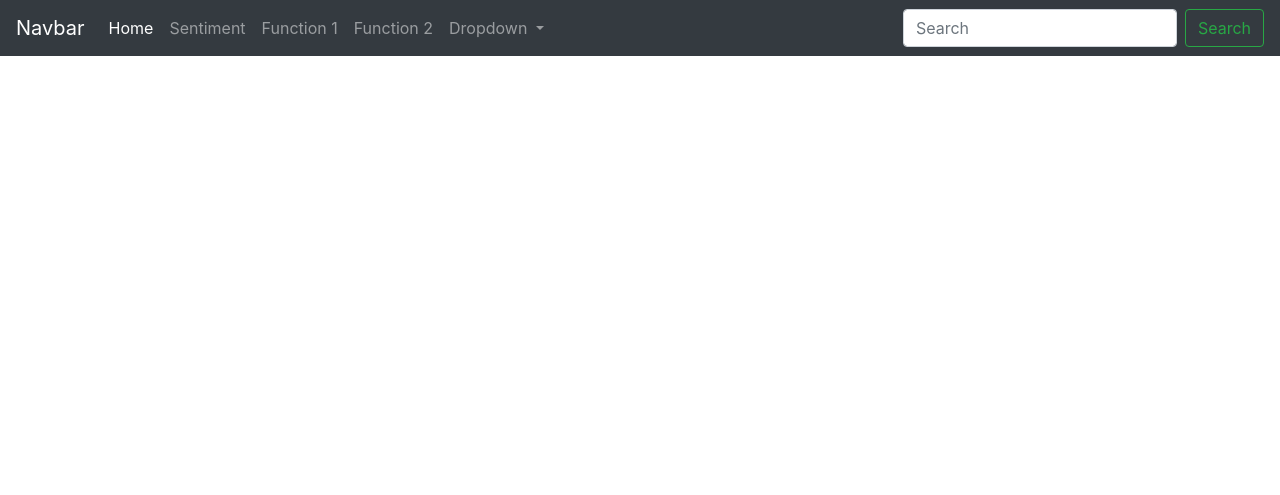
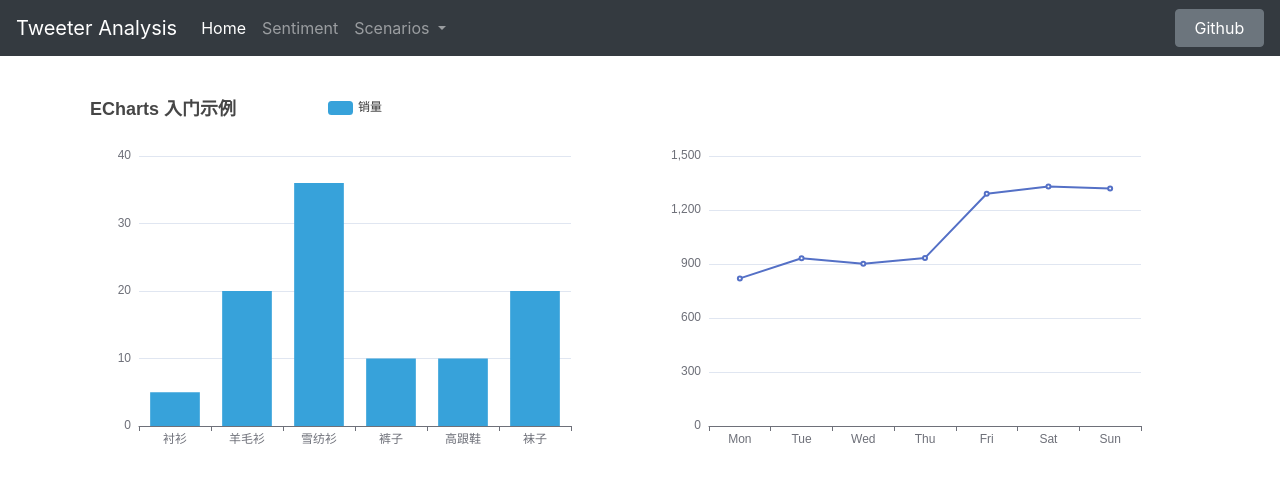
Before and after one commit to GatoY/mediaOnMap, a Django app: template mediaMap/map/templates/html/index.html in a window 1280 px wide. Shown: the top 495 px of the page. Run offline with Django 3.2, Linux system fonts and the light colour scheme; the template is opened without the code that fills it, so the values that code supplies are empty; some libraries are stand-ins or nearby versions.

Commit message:
optimize map

```diff
--- a/mediaMap/map/templates/css/custom.css
+++ b/mediaMap/map/templates/css/custom.css
@@ -11,7 +11,7 @@ h1 {
 #map {
     width: 100%;
     height: 100%;
-    margin-top: 40px;
+    /*margin-top: 20px;*/
     margin-bottom: 40px;
 }
 
--- a/mediaMap/map/templates/html/index.html
+++ b/mediaMap/map/templates/html/index.html
@@ -1,10 +1,9 @@
 <html>
 
 <head>
-    <title>Bootstrap & Google maps Tutorial by Bootstrapious.com</title>
+    <title>{% block title %}{% endblock %}</title>
     <meta charset="UTF-8">
     <meta name="viewport" content="width=device-width, initial-scale=1.0">
-    <!--<link href="https://maxcdn.bootstrapcdn.com/bootstrap/3.3.6/css/bootstrap.min.css" rel="stylesheet">-->
     <link href='https://fonts.googleapis.com/css?family=Montserrat:400,700' rel='stylesheet' type='text/css'>
     <link href='../css/custom.css' rel='stylesheet' type='text/css'>
 
@@ -15,57 +14,53 @@
 <body>
 
 <nav class="navbar navbar-expand-lg navbar-dark bg-dark">
-    <a class="navbar-brand" href="#">Navbar</a>
+    <a class="navbar-brand" href="#">Tweeter Analysis</a>
     <button class="navbar-toggler" type="button" data-toggle="collapse" data-target="#navbarSupportedContent"
             aria-controls="navbarSupportedContent" aria-expanded="false" aria-label="Toggle navigation">
         <span class="navbar-toggler-icon"></span>
     </button>
 
     <div class="collapse navbar-collapse" id="navbarSupportedContent">
-        <ul class="navbar-nav mr-auto">
+        <ul class="navbar-nav col-sm-11 mr-auto">
             <li class="nav-item active">
                 <a class="nav-link" href="#">Home <span class="sr-only">(current)</span></a>
             </li>
             <li class="nav-item">
                 <a class="nav-link" href="#">Sentiment</a>
             </li>
-            <li class="nav-item">
-                <a class="nav-link" href="#">Function 1</a>
-            </li>
-            <li class="nav-item">
-                <a class="nav-link" href="#">Function 2</a>
-            </li>
+            <!--<li class="nav-item">-->
+            <!--<a class="nav-link" href="#">Scenario 1</a>-->
+            <!--</li>-->
+            <!--<li class="nav-item">-->
+            <!--<a class="nav-link" href="#">Scenario 2</a>-->
+            <!--</li>-->
+            <!--<li class="nav-item">-->
+            <!--<a class="nav-link" href="#">Scenario 3</a>-->
+            <!--</li>-->
             <li class="nav-item dropdown">
                 <a class="nav-link dropdown-toggle" href="#" id="navbarDropdown" role="button" data-toggle="dropdown"
                    aria-haspopup="true" aria-expanded="false">
-                    Dropdown
+                    Scenarios
                 </a>
                 <div class="dropdown-menu" aria-labelledby="navbarDropdown">
-                    <a class="dropdown-item" href="#">Action</a>
-                    <a class="dropdown-item" href="#">Another action</a>
-                    <div class="dropdown-divider"></div>
-                    <a class="dropdown-item" href="#">Something else here</a>
+                    <a class="dropdown-item" href="#">Scenario1</a>
+                    <a class="dropdown-item" href="#">Scenario3</a>
+                    <!--<div class="dropdown-divider"></div>-->
+                    <a class="dropdown-item" href="#">Scenario3</a>
                 </div>
             </li>
-            <!--<li class="nav-item">-->
-            <!--<a class="nav-link disabled" href="#">Disabled</a>-->
-            <!--</li>-->
         </ul>
-        <form class="form-inline my-2 my-lg-0">
-            <input class="form-control mr-sm-2" type="search" placeholder="Search" aria-label="Search">
-            <button class="btn btn-outline-success my-2 my-sm-0" type="submit">Search</button>
-        </form>
+        <!--<form class="form-inline my-2 my-lg-0">-->
+        <!--<input class="form-control mr-sm-2" type="search" placeholder="Search" aria-label="Search">-->
+        <!--<button class="btn btn-outline-success my-2 my-sm-0" type="submit">Search</button>-->
+        <!--</form>-->
+        <button class="btn btn-secondary col-sm-1" id="solve" type="button">Github</button>
     </div>
 </nav>
 
 <div class="container">
 
     <div class="row">
-
-        <div class="col-lg-8 col-lg-offset-2">
-
-        </div>
-        <!-- /.8 -->
 
     </div>
     <!-- /.row-->
@@ -75,12 +70,41 @@
 
     </div>
 
+    <div class="row">
+        <!--<div class="col-md-6">-->
+        <!--<div id="chart"></div>-->
+        <!--&lt;!&ndash;<div id="chart" style="width: 600px;height:400px;"></div>&ndash;&gt;-->
+        <!--</div>-->
+
+        <div class="col-md-6">
+            <div id="chart1" style="width:100%;height:400px;"></div>
+            <!-- /.8 -->
+        </div>
+        <div class="col-md-6">
+            <div id="chart2" style="width:100%;height:400px;"></div>
+            <!-- /.8 -->
+        </div>
+
+        <!--<div class="col-md-6">-->
+        <!--<div class="offer-item offer-2 animated fadeInRight">-->
+        <!--<figure>-->
+        <!--</figure>-->
+        <!--<div class="offer-content">-->
+        <!--<img class="red" height="20px" width="20px">-->
+        <!--<h6 class="h5">Not satisfied: 139</h6>-->
+        <!--<img class="green" height="20px" width="20px">-->
+        <!--<h6 class="h5">Satisfied: 21</h6>-->
+        <!--<img class="yel" height="20px" width="20px">-->
+        <!--<h6 class="h5">Normal: 10</h6>-->
+        <!--<span class="offer-left"><i></i></span>-->
+        <!--<span class="offer-right"><i></i></span>-->
+        <!--</div>-->
+        <!--</div>-->
+        <!--</div>-->
+
+    </div>
+
 </div>
-<!-- /.container-->
-
-
-<!--<script src="https://code.jquery.com/jquery-1.12.0.min.js"></script>-->
-<!--<script src="https://maxcdn.bootstrapcdn.com/bootstrap/3.3.6/js/bootstrap.min.js"></script>-->
 
 <script src="https://code.jquery.com/jquery-3.3.1.slim.min.js"
         integrity="sha384-q8i/X+965DzO0rT7abK41JStQIAqVgRVzpbzo5smXKp4YfRvH+8abtTE1Pi6jizo"
@@ -95,6 +119,8 @@
 
 <script src="https://maps.googleapis.com/maps/api/js?key=AIzaSyC6Z479QhF3vXmksr0WsN6PtYGkDaYIoxA"></script>
 <script src="../js/index.js"></script>
+<script src="../js/echarts.js"></script>
+
 </body>
 
 </html>
--- a/mediaMap/map/templates/js/chart.js
+++ b/mediaMap/map/templates/js/chart.js
@@ -1,5 +1,5 @@
 $(function () {
-    var myChart = echarts.init(document.getElementById('main'));
+    var myChart = echarts.init(document.getElementById('chart'));
 
     // 指定图表的配置项和数据
     var option = {
--- a/mediaMap/map/templates/js/index.js
+++ b/mediaMap/map/templates/js/index.js
@@ -1,12 +1,10 @@
 $(function () {
 
     function initMap() {
-
-        // var location = new google.maps.LatLng(50.0875726, 14.4189987);
-
+        var location = {lat: -37.8136, lng: 144.99758596};
         var mapCanvas = document.getElementById('map');
         var mapOptions = {
-            center: {lat: -37.8136, lng: 144.99758596},
+            center: location,
             zoom: 10,
             panControl: false,
             mapTypeId: google.maps.MapTypeId.ROADMAP,
@@ -95,16 +93,16 @@ $(function () {
 
         var markerImage = '../res/marker.png';
 
-        var marker = new google.maps.Marker({
-            position: location,
-            map: map,
-            icon: markerImage
-        });
+        // var marker = new google.maps.Marker({
+        //     position: location,
+        //     map: map,
+        //     icon: markerImage
+        // });
 
         var contentString = '<div class="info-window">' +
             '<h3>Info Window Content</h3>' +
             '<div class="info-content">' +
-            '<p>Pellentesque habitant morbi tristique senectus et netus et malesuada fames ac turpis egestas. Vestibulum tortor quam, feugiat vitae, ultricies eget, tempor sit amet, ante. Donec eu libero sit amet quam egestas semper. Aenean ultricies mi vitae est. Mauris placerat eleifend leo.</p>' +
+            '<p>Pellentesque habitant morbi tristique senectus et netus et malesuada fames ac turpis egestas. </p>' +
             '</div>' +
             '</div>';
 
@@ -112,18 +110,66 @@ $(function () {
             content: contentString,
             maxWidth: 400
         });
-        // map.data.loadGeoJson('../res/new.geojson');
+        map.data.loadGeoJson('../res/new.geojson'); // TODO add geojson file
         map.data.setStyle(function (feature) {
             return ({
                 fillColor: feature.getProperty('color'),
                 strokeWeight: 1
             });
         });
-        marker.addListener('click', function () {
-            infowindow.open(map, marker);
+        map.data.addListener('mouseup', function (event) {
+            // document.getElementById('info-box').textContent =
+            //     event.feature.getProperty('pos');
+            // document.getElementById('info-box1').textContent =
+            //     event.feature.getProperty('neg');
+            // document.getElementById('info-box2').textContent =
+            //     event.feature.getProperty('vic_loca_2');
+            // document.getElementById('info-box3').textContent =
+            //     event.feature.getProperty('score');
+            // document.getElementById('info-box5').textContent =
+            //     event.feature.getProperty('edu');
+            console.log("hahaha");
         });
+        // marker.addListener('click', function () {
+        //     infowindow.open(map, marker);
+        // });
 
     }
 
     google.maps.event.addDomListener(window, 'load', initMap);
+
+
+    var chart1 = echarts.init(document.getElementById('chart1'),'light').setOption({
+        title: {
+            text: 'ECharts 入门示例'
+        },
+        tooltip: {},
+        legend: {
+            data: ['销量']
+        },
+        xAxis: {
+            data: ["衬衫", "羊毛衫", "雪纺衫", "裤子", "高跟鞋", "袜子"]
+        },
+        yAxis: {},
+        series: [{
+            name: '销量',
+            type: 'bar',
+            data: [5, 20, 36, 10, 10, 20]
+        }]
+    });
+
+    var chart2 = echarts.init(document.getElementById('chart2')).setOption({
+        xAxis: {
+            type: 'category',
+            data: ['Mon', 'Tue', 'Wed', 'Thu', 'Fri', 'Sat', 'Sun']
+        },
+        yAxis: {
+            type: 'value'
+        },
+        series: [{
+            data: [820, 932, 901, 934, 1290, 1330, 1320],
+            type: 'line'
+        }]
+    });
+
 });
--- a/mediaMap/map/urls.py
+++ b/mediaMap/map/urls.py
@@ -3,6 +3,6 @@ from django.urls import path
 from . import views
 
 urlpatterns = [
-               path('home',views.index, name = 'index'),
-               path('map', views.map, name = 'map'),
-               ]
+    path('index', views.index, name='index'),
+    path('map', views.map, name='map'),
+]
```
Also changed, not shown: mediaMap/map/templates/html/base.html (added, +94 -0 lines), mediaMap/map/templates/html/index2.html (added, +7 -0 lines), mediaMap/db.sqlite3, 2 other files.
